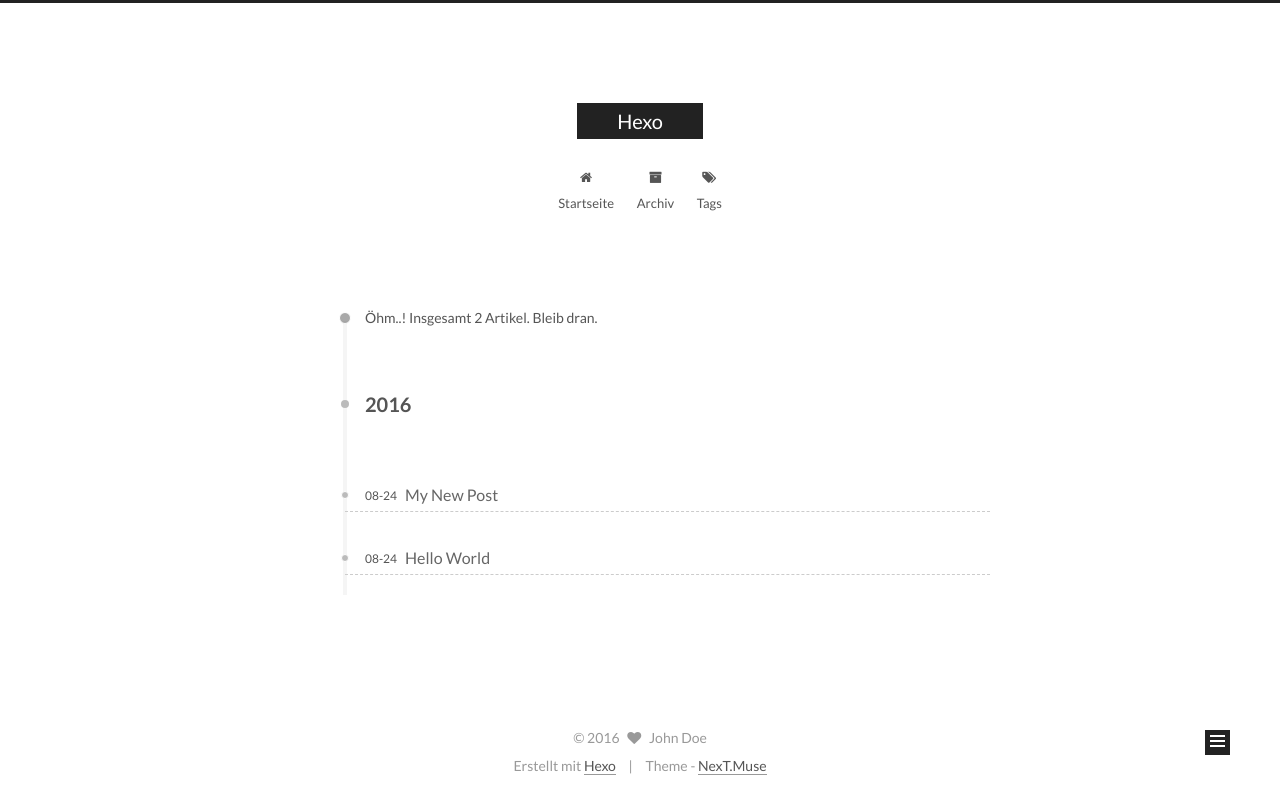
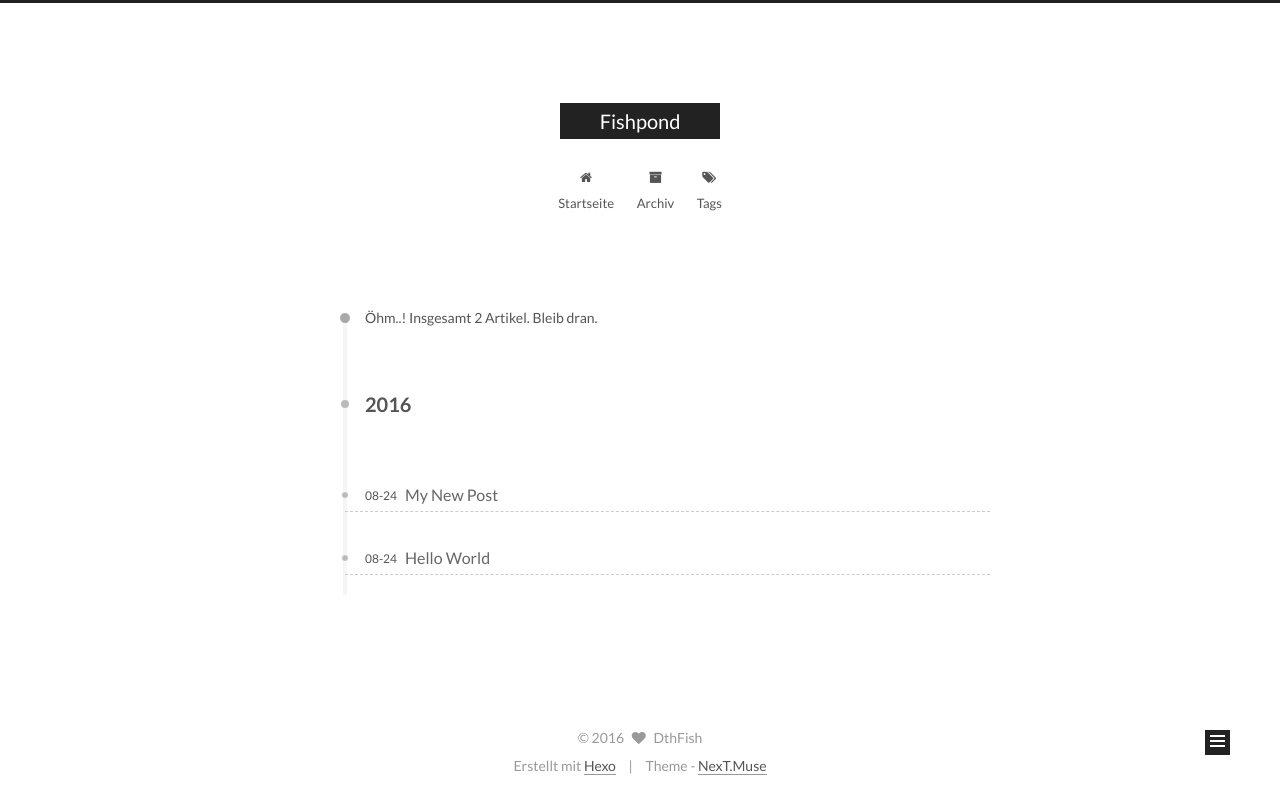
Before and after one commit to DthFish/DthFish.github.io, a plain HTML site: page archives/2016/08/index.html in a window 1280 px wide. Drawn offline with Linux system fonts and the light colour scheme.

Commit message:
Site updated: 2016-08-24 11:59:05

```diff
--- a/archives/2016/08/index.html
+++ b/archives/2016/08/index.html
@@ -85,11 +85,11 @@
 
 
 <meta property="og:type" content="website">
-<meta property="og:title" content="Hexo">
+<meta property="og:title" content="Fishpond">
 <meta property="og:url" content="http://yoursite.com/archives/2016/08/index.html">
-<meta property="og:site_name" content="Hexo">
+<meta property="og:site_name" content="Fishpond">
 <meta name="twitter:card" content="summary">
-<meta name="twitter:title" content="Hexo">
+<meta name="twitter:title" content="Fishpond">
 
 
 
@@ -112,10 +112,10 @@
 
   <link rel="canonical" href="http://yoursite.com/archives/2016/08/"/>
 
-  <title> Archiv | Hexo </title>
+  <title> Archiv | Fishpond </title>
 </head>
 
-<body itemscope itemtype="http://schema.org/WebPage" lang="">
+<body itemscope itemtype="http://schema.org/WebPage" lang="zh-CN">
 
 
 
@@ -143,7 +143,7 @@
   <div class="custom-logo-site-title">
     <a href="/"  class="brand" rel="start">
       <span class="logo-line-before"><i></i></span>
-      <span class="site-title">Hexo</span>
+      <span class="site-title">Fishpond</span>
       <span class="logo-line-after"><i></i></span>
     </a>
   </div>
@@ -339,8 +339,8 @@
         <div class="site-author motion-element" itemprop="author" itemscope itemtype="http://schema.org/Person">
           <img class="site-author-image" itemprop="image"
                src="/images/avatar.gif"
-               alt="John Doe" />
-          <p class="site-author-name" itemprop="name">John Doe</p>
+               alt="DthFish" />
+          <p class="site-author-name" itemprop="name">DthFish</p>
           <p class="site-description motion-element" itemprop="description"></p>
         </div>
         <nav class="site-state motion-element">
@@ -390,7 +390,7 @@
   <span class="with-love">
     <i class="fa fa-heart"></i>
   </span>
-  <span class="author" itemprop="copyrightHolder">John Doe</span>
+  <span class="author" itemprop="copyrightHolder">DthFish</span>
 </div>
 
 <div class="powered-by">
--- a/css/main.css
+++ b/css/main.css
@@ -1548,7 +1548,7 @@
   width: 4px;
   height: 4px;
   border-radius: 50%;
-  background: #8b4709;
+  background: #badab8;
 }
 .links-of-blogroll {
   font-size: 13px;
```
Also changed, not shown: 2016/08/24/My-New-Post/index.html (+7 -7 lines), 2016/08/24/hello-world/index.html (+7 -7 lines), archives/2016/index.html (+9 -9 lines), archives/index.html (+9 -9 lines), index.html (+9 -9 lines).
